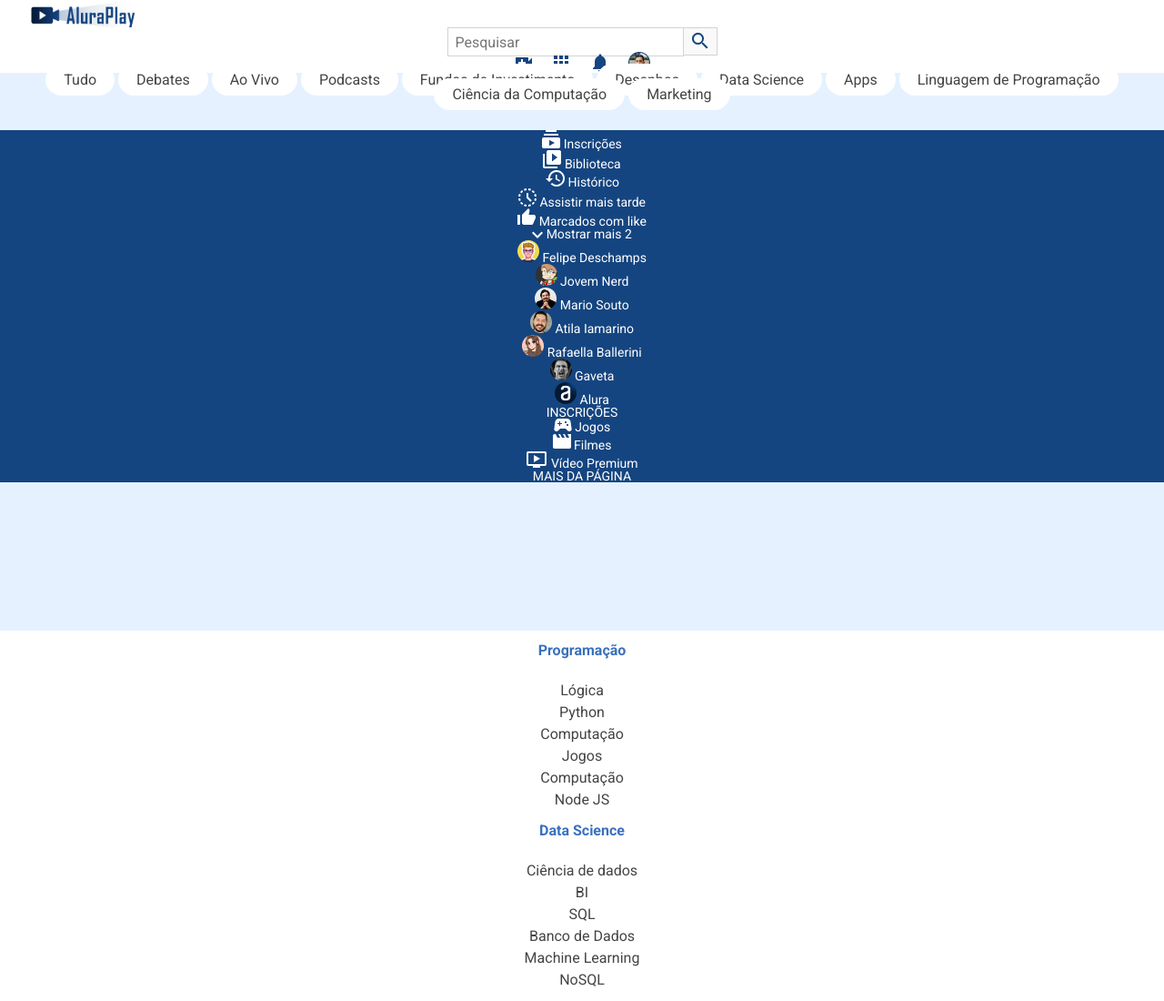
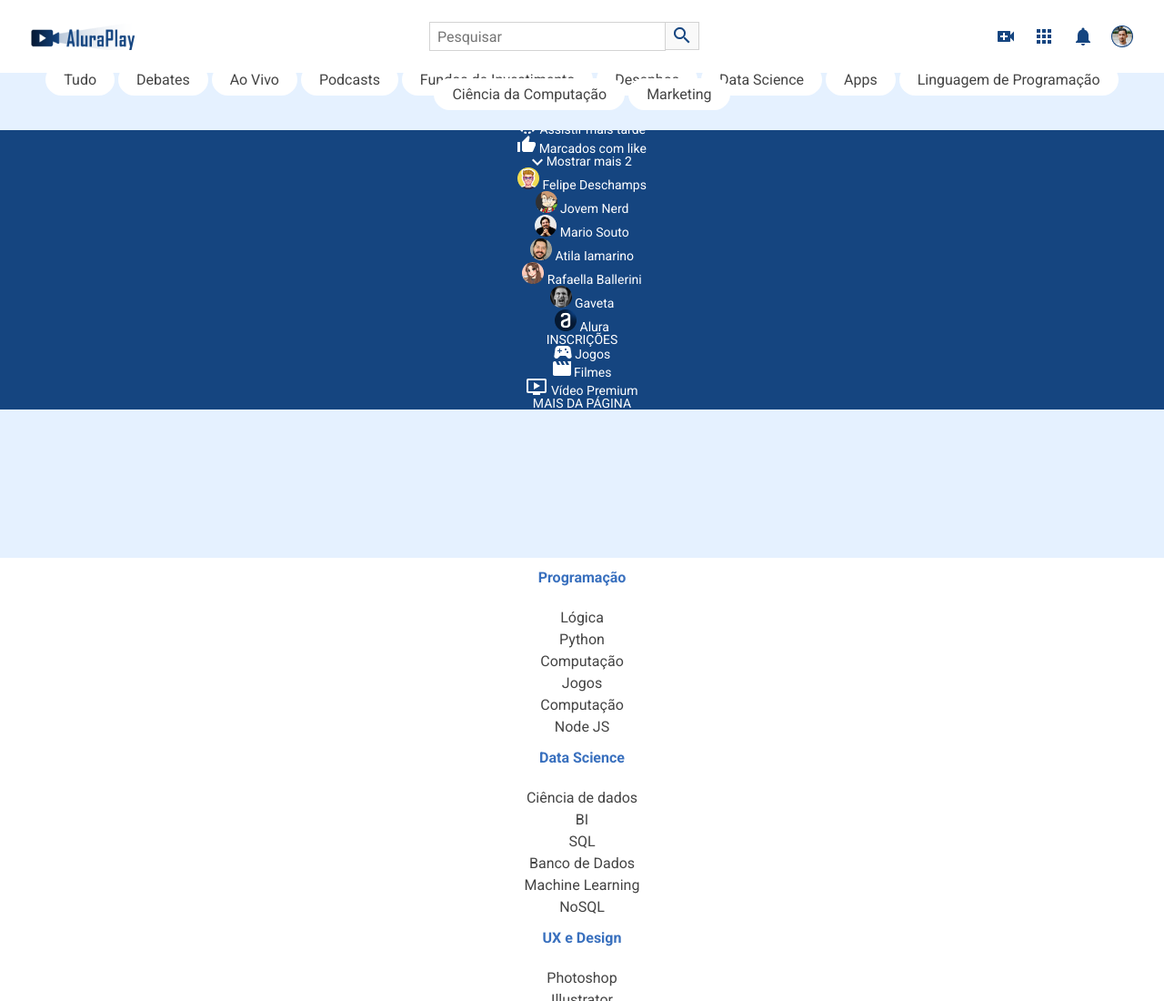
Before and after one commit to ryanoliveir/alura-aluraplay-flexbox, a plain HTML site: page index.html in a window 1280 px wide. Shown: the top 1100 px of the page at 91% size. Drawn offline with Linux system fonts and the light colour scheme.

Commit message:
flexbox #1

```diff
--- /dev/null
+++ b/css/flexbox.css
@@ -0,0 +1,20 @@
+.cabecalho__container {
+    display: flex;
+    justify-content: space-between;
+    align-items: center;
+    position: fixed;
+    top: 0;
+
+}
+
+.cabecalho__pesquisar_item{
+    display: none;
+}
+
+
+@media (min-width: 834px){
+
+    .cabecalho__pesquisar_item{
+        display: block;
+    }
+}
--- a/index.html
+++ b/index.html
@@ -8,12 +8,15 @@
     <link href="https://fonts.googleapis.com/css2?family=Roboto:wght@400;700&display=swap" rel="stylesheet">
     <link rel="stylesheet" href="./css/reset.css">
     <link rel="stylesheet" href="./css/estilos.css">
+    <link rel="stylesheet" href="./css/flexbox.css">
     <title>AluraPlay</title>
     <link rel="shortcut icon" href="./img/favicon.ico" type="image/x-icon">
 </head>
 
 <body>
-    <header class="cabecalho__container">
+    <header>
+
+        <nav class="cabecalho__container">
 
             <h1 class="logo__item" href="#"></h1>
 
@@ -31,6 +34,8 @@
                 <a href="#" class="cabecalho__notificacoes"></a>
                 <a href="#" class="cabecalho__avatar"></a>
             </div>
+
+        </nav>
 
     </header>
 
```
Also changed, not shown: readme-images/align-items.png (added), 1 other file. Lines whose indentation alone changed are shown as unchanged.
